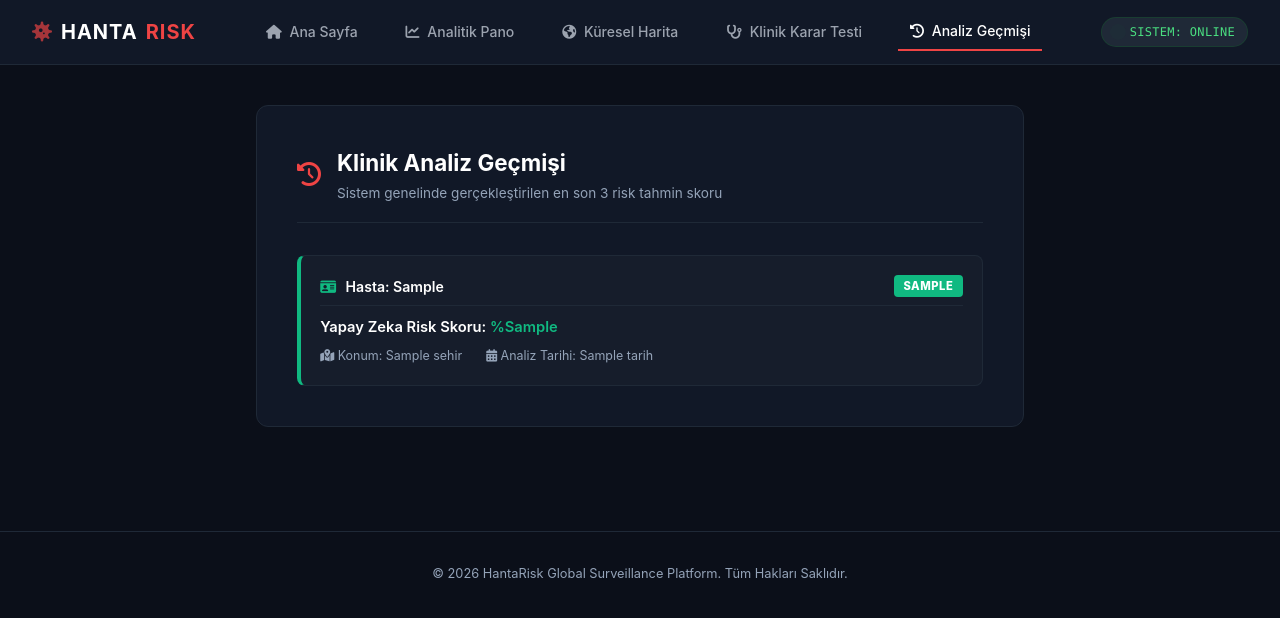
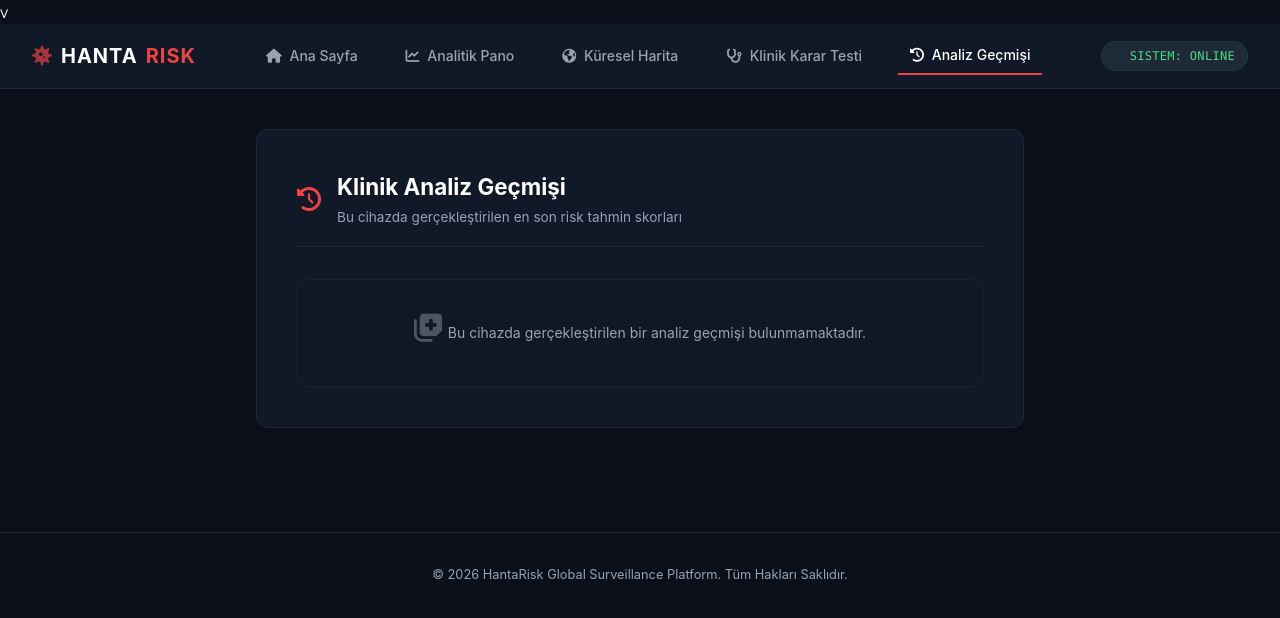
Before and after one commit to kayisdagasli-cmd/hantarisk, a Flask app: template templates/profil.html in a window 1280 px wide. Shown: the top 618 px of the page. Run offline with Flask 3, Linux system fonts and the light colour scheme; the template is opened without the code that fills it: most values are stand-ins (such as "Sample title", 1, 10 or a date in 2020); some libraries are stand-ins or nearby versions.

Commit message:
Update profil.html

```diff
--- a/templates/profil.html
+++ b/templates/profil.html
@@ -1,4 +1,4 @@
-<!DOCTYPE html>
+v<!DOCTYPE html>
 <html lang="tr">
 <head>
     <meta charset="UTF-8">
@@ -80,7 +80,7 @@
                     <div style="font-size: 1.5rem; color: var(--primary);"><i class="fa-solid fa-clock-rotate-left"></i></div>
                     <div>
                         <h2 style="font-size: 1.4rem; font-weight: 700; color: #fff; tracking-wide">Klinik Analiz Geçmişi</h2>
-                        <p style="font-size: 0.85rem; color: var(--text-muted); margin-top: 3px;">Sistem genelinde gerçekleştirilen en son 3 risk tahmin skoru</p>
+                        <p style="font-size: 0.85rem; color: var(--text-muted); margin-top: 3px;">Bu cihazda gerçekleştirilen en son risk tahmin skorları</p>
                     </div>
                 </div>
 
@@ -96,7 +96,8 @@
                                 {% set renk = '#eab308' %}
                             {% endif %}
 
-                            <div style="background: rgba(255,255,255,0.02); border: 1px solid var(--border-color); border-left: 4px solid {{ renk }}; padding: 1.2rem; border-radius: 8px;">
+                            {# data-device attribute'u ile cihaz kontrolü sağlandı #}
+                            <div class="analiz-karti" data-device-id="{{ analiz.device_id }}" style="background: rgba(255,255,255,0.02); border: 1px solid var(--border-color); border-left: 4px solid {{ renk }}; padding: 1.2rem; border-radius: 8px;">
                                 <div style="display: flex; justify-content: space-between; align-items: center; margin-bottom: 0.6rem; flex-wrap: wrap; gap: 0.5rem; border-bottom: 1px solid #1f2937; padding-bottom: 0.5rem;">
                                     <span style="font-size: 0.88rem; color: #fff; font-weight: 600;">
                                         <i class="fa-solid fa-id-card" style="color: {{ renk }}; margin-right: 6px;"></i>
@@ -121,11 +122,16 @@
 
                         {% endfor %}
                     {% else %}
-                        <div class="text-center text-gray-400 p-8 text-sm border border-gray-800/60 rounded-xl bg-gray-900/10">
+                        <div id="no-data-msg" class="text-center text-gray-400 p-8 text-sm border border-gray-800/60 rounded-xl bg-gray-900/10">
                             <i class="fa-solid fa-notes-medical text-gray-600 block text-3xl mb-3"></i>
                             Henüz kayıtlı bir analiz geçmişi bulunmamaktadır.
                         </div>
                     {% endif %}
+
+                    <div id="device-no-data-msg" class="hidden text-center text-gray-400 p-8 text-sm border border-gray-800/60 rounded-xl bg-gray-900/10">
+                        <i class="fa-solid fa-notes-medical text-gray-600 block text-3xl mb-3"></i>
+                        Bu cihazda gerçekleştirilen bir analiz geçmişi bulunmamaktadır.
+                    </div>
                 </div>
 
             </div>
@@ -137,6 +143,7 @@
     </footer>
 
     <script>
+        // Mobil Menü Kodu
         const menuBtn = document.getElementById('menu-btn');
         const mobileMenu = document.getElementById('mobile-menu');
         const menuIcon = document.getElementById('menu-icon');
@@ -148,6 +155,41 @@
                 menuIcon.className = mobileMenu.classList.contains('open') ? 'fa-solid fa-xmark text-xl' : 'fa-solid fa-bars text-xl';
             });
         }
+
+        // CİHAZ BAZLI FİLTRELEME SİSTEMİ (Önemli Kısım)
+        document.addEventListener("DOMContentLoaded", function() {
+            // Tarayıcıya özel benzersiz bir cihaz kimliği oluştur veya var olanı al
+            let currentDeviceId = localStorage.getItem('hantarisk_device_id');
+            if (!currentDeviceId) {
+                currentDeviceId = 'dev_' + Math.random().toString(36).substr(2, 9) + Date.now().toString(36);
+                localStorage.setItem('hantarisk_device_id', currentDeviceId);
+            }
+
+            // Test formun varsa (klinik-test sayfası) backend'e bu id'yi göndermek için kullanabilirsin.
+            // Analizleri listelerken sadece bu cihazın id'sine ait olanları gösteriyoruz:
+            const analizKartlari = document.querySelectorAll('.analiz-karti');
+            let gorunurKartSayisi = 0;
+
+            analizKartlari.forEach(kart => {
+                const kartDeviceId = kart.getAttribute('data-device-id');
+
+                // Eğer karttaki cihaz id'si mevcut cihazla eşleşiyorsa göster, eşleşmiyorsa gizle
+                if (kartDeviceId === currentDeviceId || kartDeviceId === "" || !kartDeviceId) {
+                    kart.style.display = 'block';
+                    gorunurKartSayisi++;
+                } else {
+                    kart.style.display = 'none';
+                }
+            });
+
+            // Eğer bu cihaza ait hiç veri kalmadıysa kullanıcıya uyarı mesajı göster
+            const deviceMsg = document.getElementById('device-no-data-msg');
+            const normalMsg = document.getElementById('no-data-msg');
+
+            if (gorunurKartSayisi === 0 && !normalMsg) {
+                if (deviceMsg) deviceMsg.classList.remove('hidden');
+            }
+        });
     </script>
 </body>
 </html>
```
